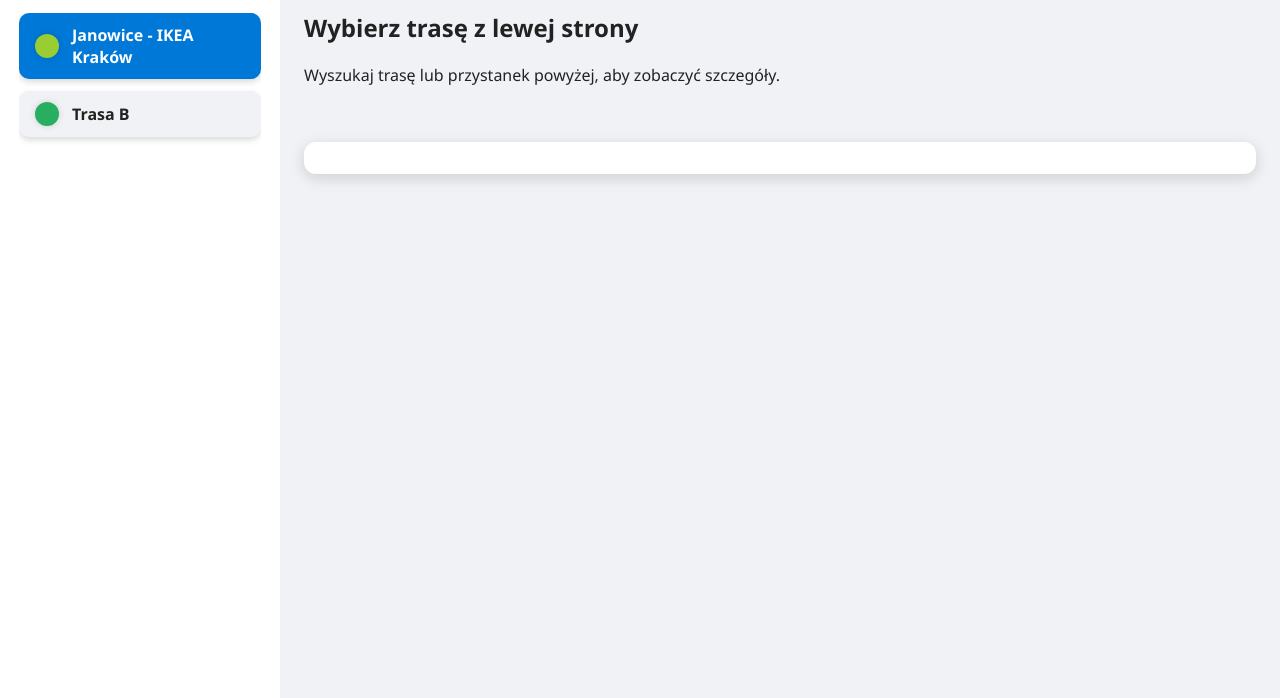
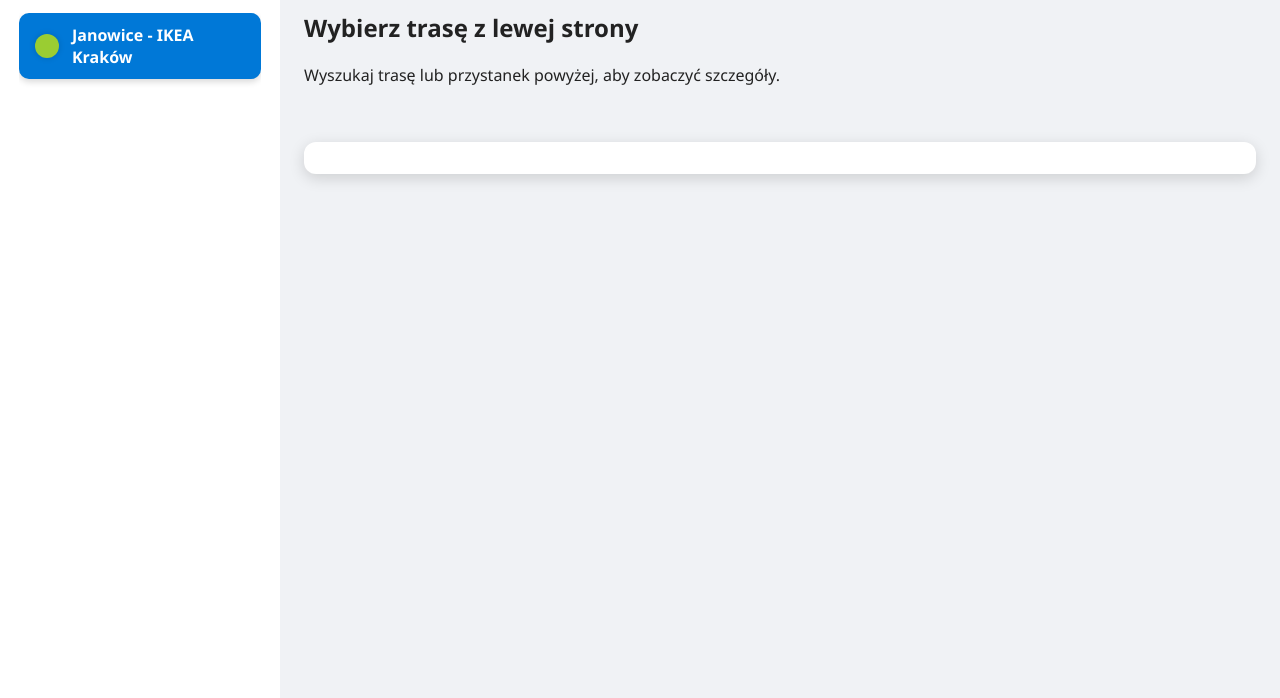
Before and after one commit to SparklyFrog2060/Wsiadamy, a plain HTML site: page index.html in a window 1280 px wide. Shown: the part 102-800 px from the top of the page. Drawn offline with Linux system fonts and the light colour scheme.

Commit message:
Removed Test Route

```diff
--- a/index.html
+++ b/index.html
@@ -324,17 +324,7 @@
         {"name": "173", "color": "#366df2", "stops": ["Kraków Muzeum Narodowe", "Kraków Czarnowiejska", "Kawiory", "Miasteczko Studenckie AGH", "Przybyszewskiego", "Kraków Armii Krajowej", "Zarzecze", "Kraków Bronowice SKA", "Rondo Ofiar Katynia", "Conrada"]}
       ]
     },
-    {
-      "name": "Trasa B",
-      "times": [
-        {"depart": "07:15", "arrive": "08:10"},
-        {"depart": "08:45", "arrive": "09:40"}
-      ],
-      "lines": [
-        {"name": "Linia 3", "color": "#27ae60", "stops": ["C1", "C2", "C3", "C4"]},
-        {"name": "Linia 4", "color": "#f39c12", "stops": ["D1", "D2"]}
-      ]
-    }
+
   ];
 
   // Render listy tras
```
